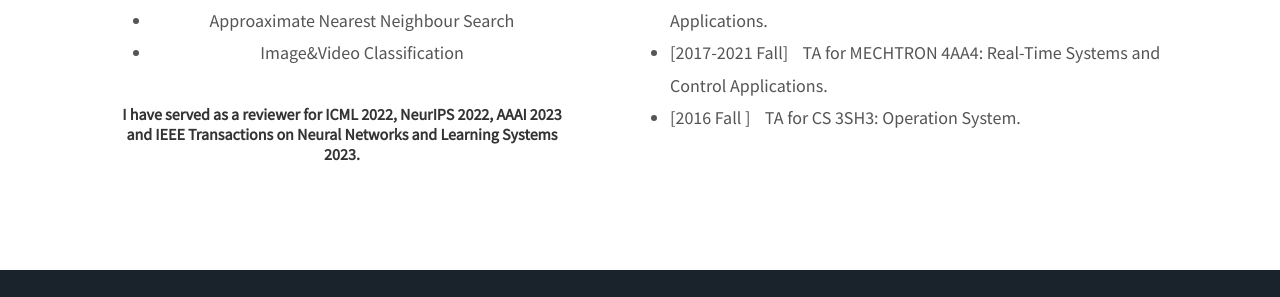
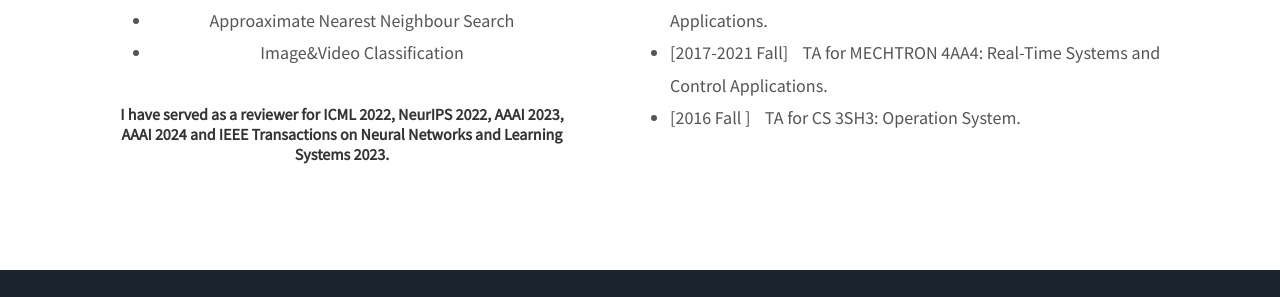
Before and after one commit to MacLLL/MacLLL.github.io, a Jekyll site: the page built from index.html, in a window 1280 px wide. Shown: the part 1620-1917 px from the top of the page. Built offline with Jekyll 4.4.1, drawn with Linux system fonts in a browser that asks for light colours; nearby versions of some CDN libraries.

Commit message:
Update index.html

```diff
--- a/index.html
+++ b/index.html
@@ -25,7 +25,7 @@ layout: home
 	<li>Approaximate Nearest Neighbour Search </li>
 	<li>Image&Video Classification</li>
 </ul>
-<h4> I have served as a reviewer for ICML 2022, NeurIPS 2022, AAAI 2023 and IEEE Transactions on Neural Networks and Learning Systems 2023.</h4>
+<h4> I have served as a reviewer for ICML 2022, NeurIPS 2022, AAAI 2023, AAAI 2024 and IEEE Transactions on Neural Networks and Learning Systems 2023.</h4>
 </div>
 
 
```
